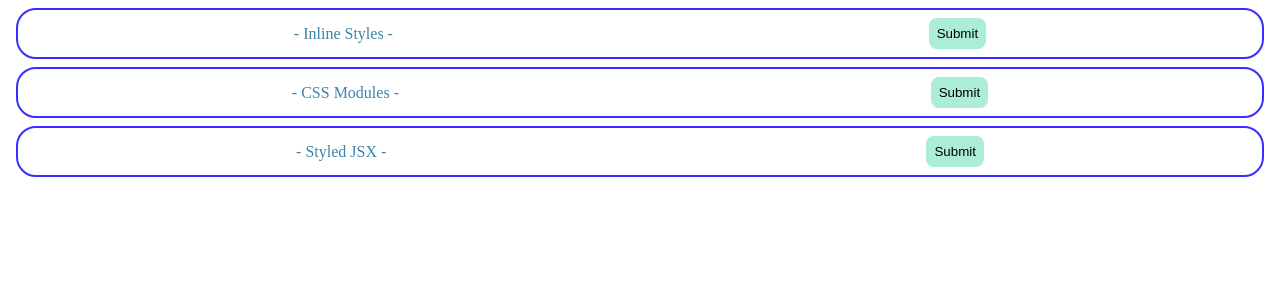
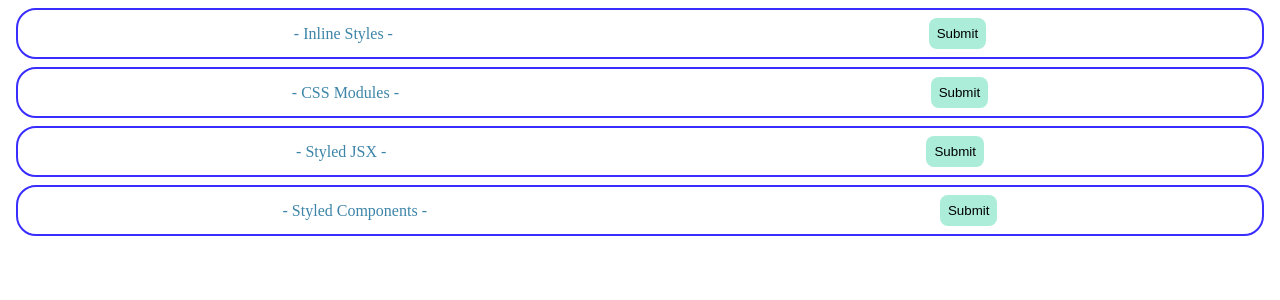
Before and after one commit to anakin1359/react-css-env, a React (Create React App) app: page / in a window 1280 px wide. Shown: the top 300 px of the page. Built offline with nearby package versions, Linux system fonts and the light colour scheme.

Commit message:
CSS Styled Components

```diff
--- a/package.json
+++ b/package.json
@@ -12,6 +12,7 @@
     "react-dom": "^18.1.0",
     "react-scripts": "5.0.1",
     "sass": "^1.53.0",
+    "styled-components": "^5.3.5",
     "styled-jsx": "^5.0.2",
     "web-vitals": "^2.1.4"
   },
--- a/src/App.js
+++ b/src/App.js
@@ -1,5 +1,6 @@
 import { CssModules } from "./components/CssModules";
 import { InlineStyle } from "./components/inlineStyle";
+import { StyledComponents } from "./components/styledComponents";
 import { StyledJsx } from "./components/StyledJsx";
 
 export default function App() {
@@ -7,7 +8,8 @@ export default function App() {
         <div className="App">
             <InlineStyle />
             <CssModules />
-            <StyledJsx/>
+            <StyledJsx />
+            <StyledComponents />
         </div>
     );
 }
--- /dev/null
+++ b/src/components/styledComponents.jsx
@@ -0,0 +1,40 @@
+import styled from "styled-components"
+
+export const StyledComponents = () => {
+    return (
+        <StyleContainer>
+            <StyleTitle>- Styled Components -</StyleTitle>
+            <StyleButton
+            >
+                Submit
+            </StyleButton>
+        </StyleContainer>
+    );
+};
+
+const StyleContainer = styled.div`
+    border: solid 2px #392eff;
+    border-radius: 20px;
+    padding: 8px;
+    margin: 8px;
+    display: flex;
+    justify-content: space-around;
+    align-items: center;
+`
+
+const StyleTitle = styled.p`
+    margin: 0;
+    color: #3d84a8;
+`
+
+const StyleButton = styled.button`
+    background-color: #abedd8;
+    border: none;
+    padding: 8px;
+    border-radius: 8px;
+    &:hover {
+        background-color: #46cdcf;
+        color: #fff;
+        cursor: pointer;
+    }
+`
--- a/src/styles.scss
+++ /dev/null
@@ -1,38 +0,0 @@
-.App {
-    text-align: center;
-}
-
-.App-logo {
-height: 40vmin;
-pointer-events: none;
-}
-
-@media (prefers-reduced-motion: no-preference) {
-.App-logo {
-    animation: App-logo-spin infinite 20s linear;
-}
-}
-
-.App-header {
-background-color: #282c34;
-min-height: 100vh;
-display: flex;
-flex-direction: column;
-align-items: center;
-justify-content: center;
-font-size: calc(10px + 2vmin);
-color: white;
-}
-
-.App-link {
-color: #61dafb;
-}
-
-@keyframes App-logo-spin {
-from {
-    transform: rotate(0deg);
-}
-to {
-    transform: rotate(360deg);
-}
-}
```
Also changed, not shown: 2 other files (tests, documents, lock files or other folders).
